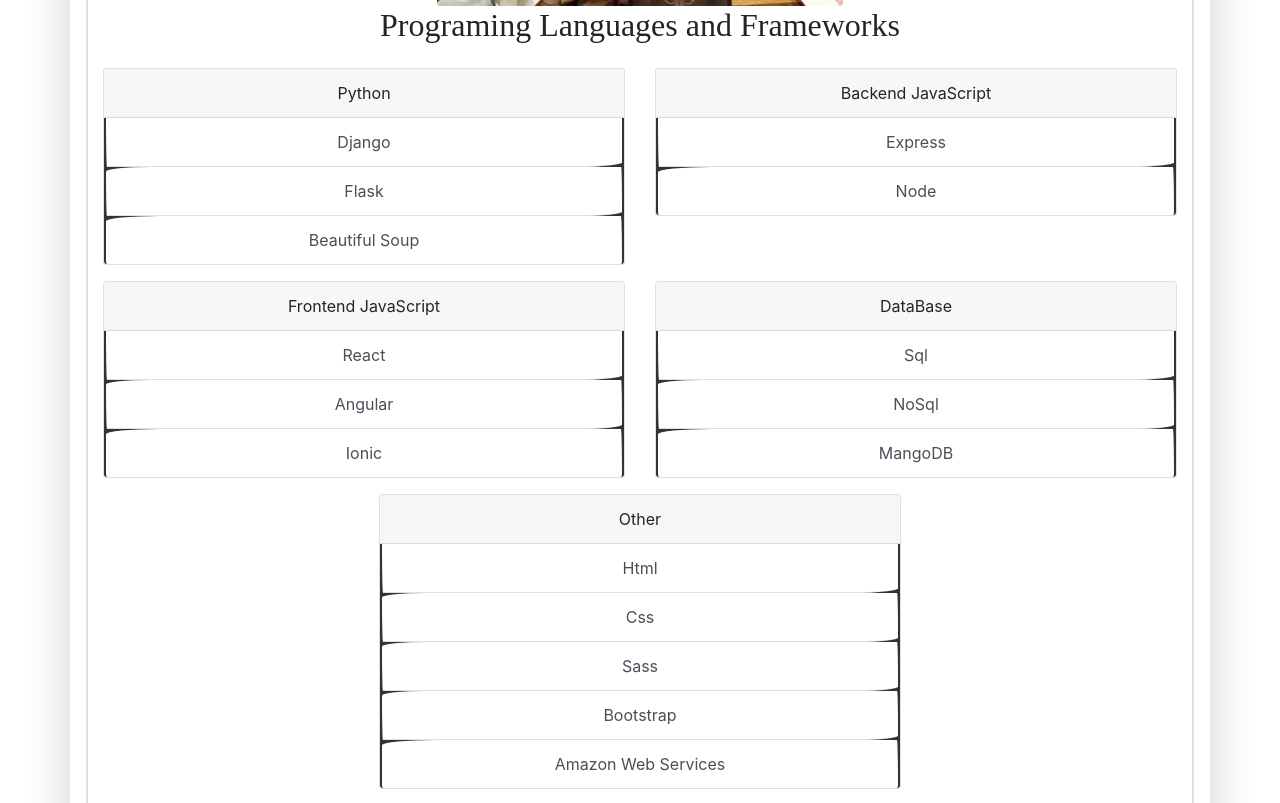
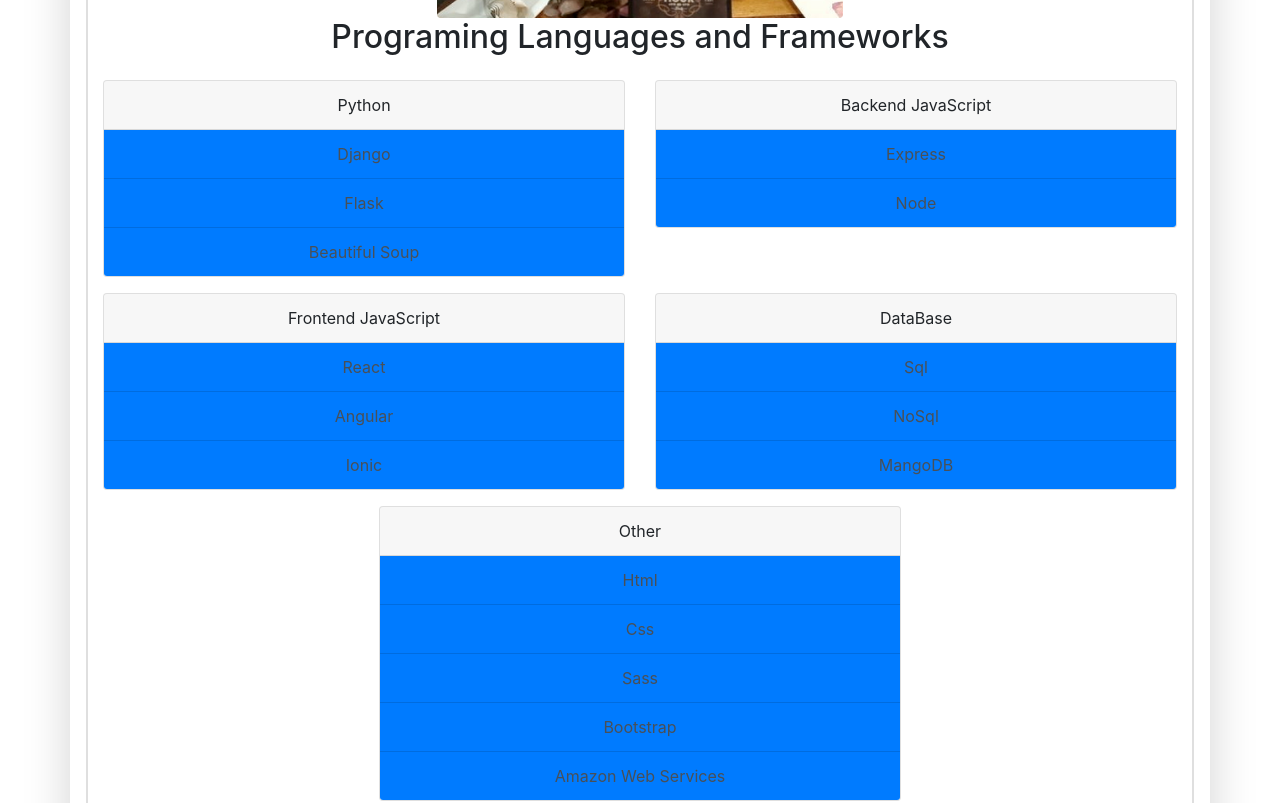
Before and after one commit to F-Ethan/MyPortfolio, a React (Create React App) app: page /About in a window 1280 px wide. Shown: the part 760-1563 px from the top of the page. Built offline with nearby package versions, Linux system fonts and the light colour scheme; the HTML template or start-up script is replaced by a standard one; a web font is replaced by a local one.

Commit message:
better styling

```diff
--- a/public/index.html
+++ b/public/index.html
@@ -10,9 +10,8 @@
   <link rel="apple-touch-icon" href="%PUBLIC_URL%/logo192.png" />
 
   <!-- This is the Bootstrap link that will style the whole site, for more styles go to https://www.bootstrapcdn.com/bootswatch/ -->
-  <link rel="stylesheet" href="https://stackpath.bootstrapcdn.com/bootswatch/4.5.2/sketchy/bootstrap.min.css"
-    integrity="sha384-RxqHG2ilm4r6aFRpGmBbGTjsqwfqHOKy1ArsMhHusnRO47jcGqpIQqlQK/kmGy9R" crossorigin="anonymous">
-
+  <link rel="stylesheet" href="https://stackpath.bootstrapcdn.com/bootswatch/4.5.2/darkly/bootstrap.min.css"
+    integrity="sha384-nNK9n28pDUDDgIiIqZ/MiyO3F4/9vsMtReZK39klb/MtkZI3/LtjSjlmyVPS3KdN" crossorigin="anonymous">
   <link rel="manifest" href="%PUBLIC_URL%/manifest.json" />
 
   <!-- Unlike "/favicon.ico" or "favicon.ico", "%PUBLIC_URL%/favicon.ico" will
--- a/src/Components/Card.js
+++ b/src/Components/Card.js
@@ -7,7 +7,7 @@
     //you also need to pass into props the Title
     let Cards = this.props.Cards;
     return (
-      <div className='card text-center m-3 shadow p-3 mb-5 bg-white rounded'>
+      <div className='card text-center m-3 shadow p-3 mb-5 bg-primary rounded'>
         <div className='card-header'>{this.props.Title}</div>
         {/* Loops through the Card Prop */}
         {Cards.map((card, index) => {
@@ -37,7 +37,7 @@
                           <div className='img-square-wrapper col-12 col-lg-3'>
                             <img
                               src={card.img}
-                              className='card-img-top '
+                              className='card-img-top img-fluid'
                               alt='list item'
                             ></img>
                           </div>
--- a/src/Components/Resume.js
+++ b/src/Components/Resume.js
@@ -11,7 +11,7 @@
         setStyle(style = !style)
     }
     return (
-        <div className='About container shadow-lg p-3 mb-5 mt-3 bg-white rounded col-12 col-md-10'>
+        <div className='About container shadow-lg p-3 mb-5 mt-3 bg-primary rounded col-12 col-md-10'>
             <ul className="nav nav-tabs nav-fill">
                 <li className="nav-item">Choose a Resume Formate</li >
                 <li className="nav-item">
@@ -37,7 +37,7 @@
                     :
                     <div className="col-12">
                         <div className='card justify-content-center'>
-                            <embed src={doc2} type="application/pdf" width="100%" height="600px" />
+                            <embed src={doc2} type="application/pdf" width="100%" height="800px" />
                         </div>
                     </div>
                 }
--- a/src/Components/about/About.js
+++ b/src/Components/about/About.js
@@ -6,7 +6,7 @@
 
 const About = () => {
   return (
-    <div className='About container shadow-lg p-3 mb-5 bg-white rounded'>
+    <div className='About container shadow-lg mt-3 p-3 mb-5 bg-white rounded'>
       <div className='card justify-content-center'>
         <div className='card'>
           <h2 className='Mission text-center mt-3'> My Start in the world of Tech: </h2>
@@ -36,9 +36,9 @@
                     Python
                 </div>
                   <ul className="list-group list-group-flush">
-                    <li className="list-group-item list-group-item-action">Django</li>
-                    <li className="list-group-item list-group-item-action">Flask</li>
-                    <li className="list-group-item list-group-item-action">Beautiful Soup</li>
+                    <li className="list-group-item bg-primary list-group-item-action">Django</li>
+                    <li className="list-group-item bg-primary list-group-item-action">Flask</li>
+                    <li className="list-group-item bg-primary list-group-item-action">Beautiful Soup</li>
                   </ul>
                 </div>
               </div>
@@ -48,8 +48,8 @@
                     Backend JavaScript
                 </div>
                   <ul className="list-group list-group-flush">
-                    <li className="list-group-item list-group-item-action">Express</li>
-                    <li className="list-group-item list-group-item-action">Node</li>
+                    <li className="list-group-item bg-primary list-group-item-action">Express</li>
+                    <li className="list-group-item bg-primary list-group-item-action">Node</li>
                   </ul>
                 </div>
               </div>
@@ -60,9 +60,9 @@
                     Frontend JavaScript
                 </div>
                   <ul className="list-group list-group-flush">
-                    <li className="list-group-item list-group-item-action">React</li>
-                    <li className="list-group-item list-group-item-action">Angular</li>
-                    <li className="list-group-item list-group-item-action">Ionic</li>
+                    <li className="list-group-item bg-primary list-group-item-action">React</li>
+                    <li className="list-group-item bg-primary list-group-item-action">Angular</li>
+                    <li className="list-group-item bg-primary list-group-item-action">Ionic</li>
                   </ul>
                 </div>
               </div>
@@ -72,9 +72,9 @@
                     DataBase
                 </div>
                   <ul className="list-group list-group-flush">
-                    <li className="list-group-item list-group-item-action">Sql</li>
-                    <li className="list-group-item list-group-item-action">NoSql</li>
-                    <li className="list-group-item list-group-item-action">MangoDB</li>
+                    <li className="list-group-item bg-primary list-group-item-action">Sql</li>
+                    <li className="list-group-item bg-primary list-group-item-action">NoSql</li>
+                    <li className="list-group-item bg-primary list-group-item-action">MangoDB</li>
                   </ul>
                 </div>
               </div>
@@ -84,11 +84,11 @@
                     Other
                 </div>
                   <ul className="list-group list-group-flush">
-                    <li className="list-group-item list-group-item-action">Html</li>
-                    <li className="list-group-item list-group-item-action">Css</li>
-                    <li className="list-group-item list-group-item-action">Sass</li>
-                    <li className="list-group-item list-group-item-action">Bootstrap</li>
-                    <li className="list-group-item list-group-item-action">Amazon Web Services</li>
+                    <li className="list-group-item bg-primary list-group-item-action">Html</li>
+                    <li className="list-group-item bg-primary list-group-item-action">Css</li>
+                    <li className="list-group-item bg-primary list-group-item-action">Sass</li>
+                    <li className="list-group-item bg-primary list-group-item-action">Bootstrap</li>
+                    <li className="list-group-item bg-primary list-group-item-action">Amazon Web Services</li>
                   </ul>
                 </div>
               </div>
--- a/src/Components/footer/Footer.js
+++ b/src/Components/footer/Footer.js
@@ -15,7 +15,7 @@
     : false;
 
   return (
-    <footer className='footer navbar-fixed-bottom'>
+    <footer className='footer navbar-fixed-bottomm bg-primary p-3'>
       <div className='container'>
         <div className='row'>
           {/* column 1 */}
--- a/src/Components/footer/footer.css
+++ b/src/Components/footer/footer.css
@@ -1,7 +1,3 @@
-.page-footer {
-    background-color: #eeeeee;
-}
-
 a.social {
     margin: 0 1rem;
     transition: transform 250ms;
--- a/src/Components/header/Header.js
+++ b/src/Components/header/Header.js
@@ -7,7 +7,7 @@
 class Header extends Component {
   render() {
     return (
-      <nav className='navbar navbar-expand-lg navbar-light  shadow-lg  bg-white rounded '>
+      <nav className='navbar navbar-expand-lg shadow-lg  navbar-dark bg-primary rounded '>
         <img src={Ethan} width="50px" className="rounded"></img>
         <div className="h3 ml-3">MY PORTFOLIO</div>
         <div className='d-flex flex-grow-1 justify-content-end'>
```
